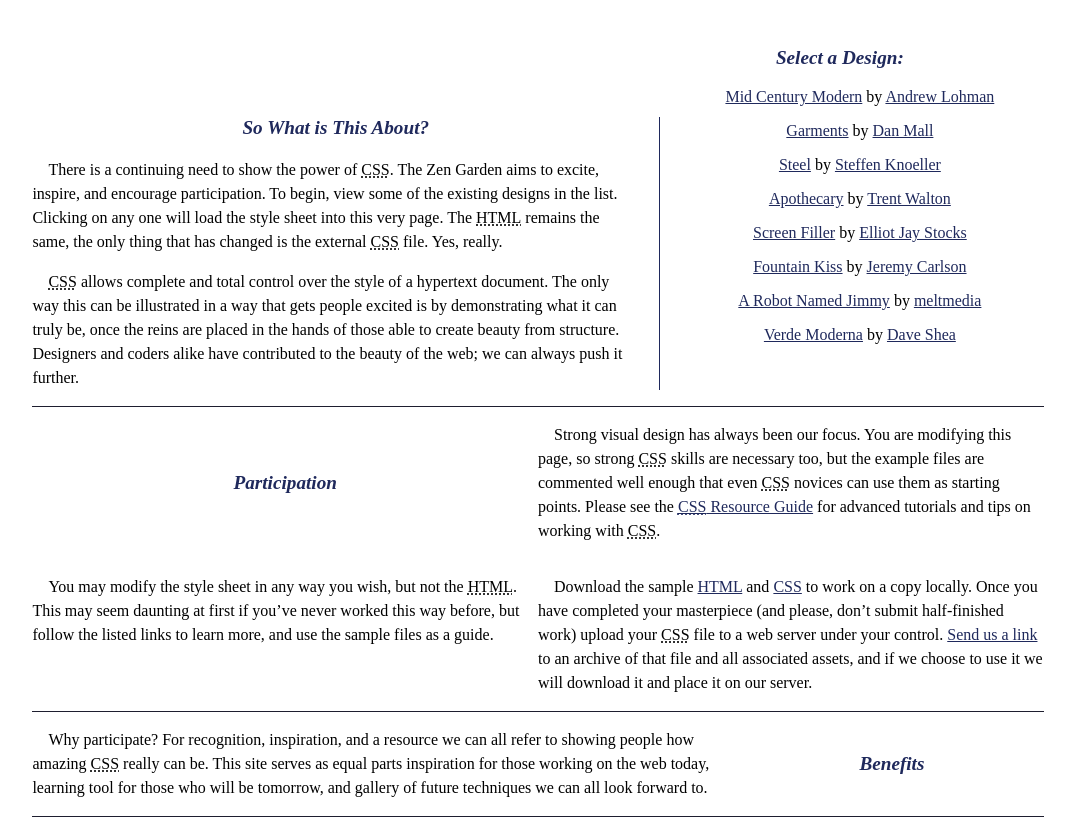
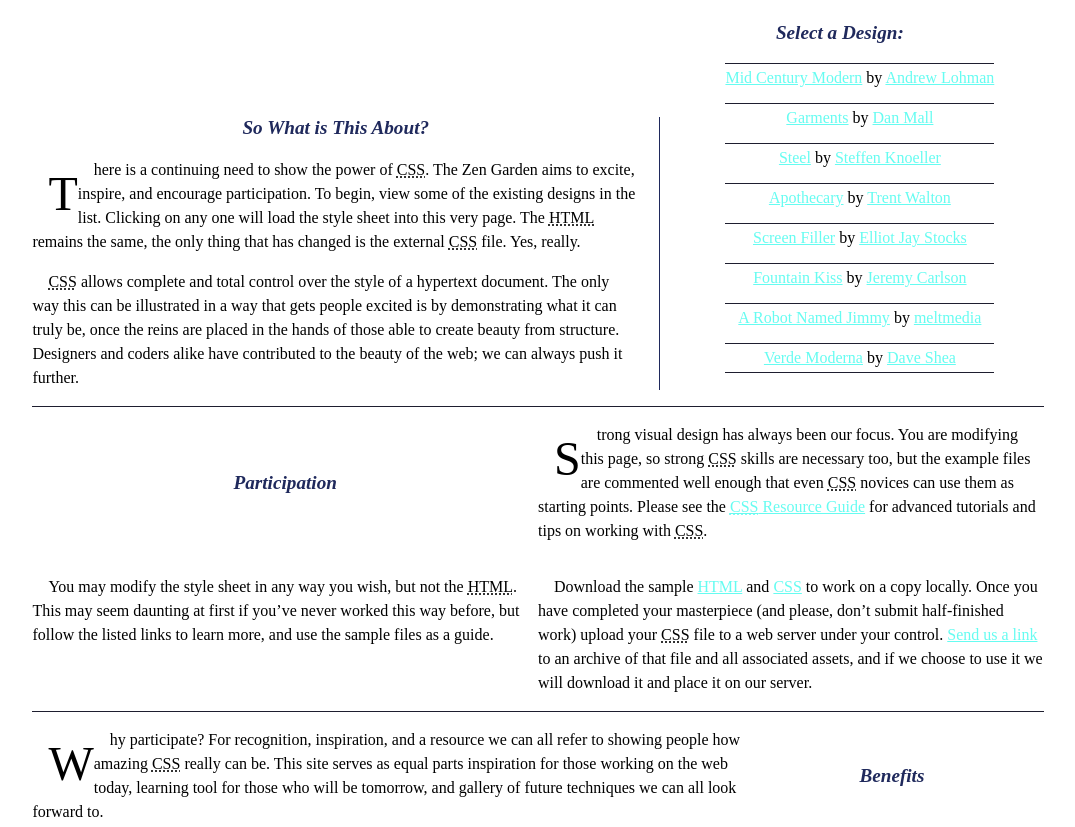
Before and after one commit to rafaelcolomboo/desenvolve-web-basico, a plain HTML site: page CSS Zen Garden/index.html in a window 1280 px wide. Shown: the part 460-1287 px from the top of the page, without its empty margins (102-1177 px from the left). Drawn offline with Linux system fonts and the light colour scheme.

Commit message:
Add files via upload

```diff
--- a/CSS Zen Garden/style.css
+++ b/CSS Zen Garden/style.css
@@ -29,12 +29,6 @@ h2{
 h3{
     font-size: 1.2rem;
     color:#1f295c
-}
-a{
-    color: #1f295c;
-}
-a:hover{
-    color:#1f295c;
 }
 .summary{
     text-align: right;
@@ -93,7 +87,7 @@ aside ul li{
 }
 #design-selection{
     position: absolute;
-    top: 480px;
+    top: 455px;
     left: 62%;
     padding-left: 1%;
     padding-right: 1%;
@@ -127,3 +121,22 @@ border-top: #1E1E2F solid 1px;
 .participation h3 {
     align-self: center;
 }
+a{
+    color: #66FCF1;
+}
+a:hover {
+  color: #66fcf280;
+}
+.main p:first-of-type:first-letter{
+ font-size: 3em;
+ font-family: 'Times New Roman', Times, serif;
+ float: left;
+}
+.design-selection li {
+border-top: #1E1E2F solid 1px;
+padding-top: 5px;
+}
+.design-selection li:last-of-type {
+    border-bottom: #1E1E2F solid 1px;
+    padding-bottom: 5px;
+}
```
